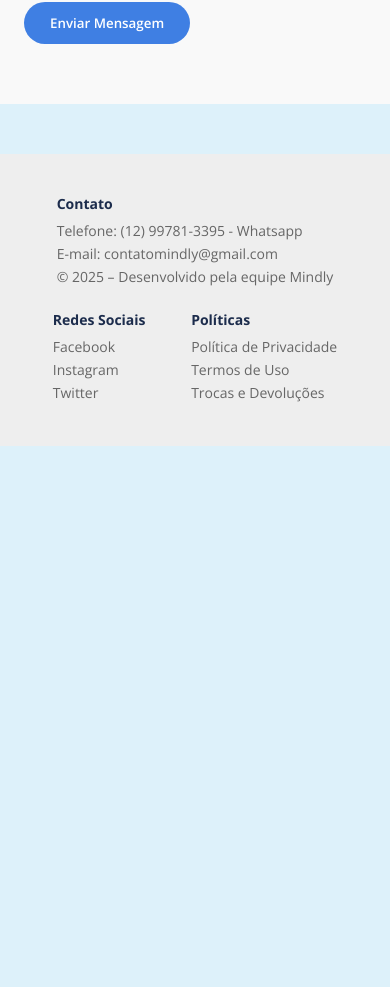
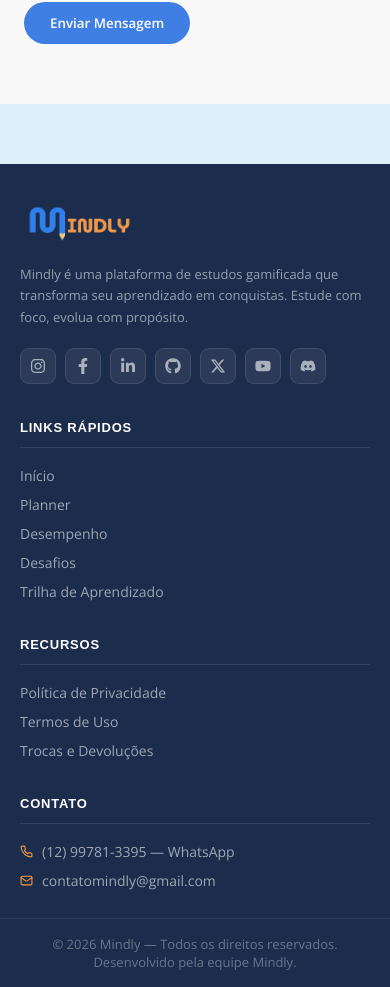
Before and after one commit to ViniSants21/Mindly-final, a React (Vite) app: page / in a window 390 px wide. Shown: the part 4938-5925 px from the top of the page. Before the commit the page ends 5384 px from the top, so only its background shows below. Built offline with nearby package versions, Linux system fonts and the light colour scheme; no server answers; the database is empty; a web font is replaced by a local one.

Commit message:
icons e footer

```diff
--- a/package.json
+++ b/package.json
@@ -15,6 +15,7 @@
     "lucide-react": "^0.460.0",
     "react": "^18.3.1",
     "react-dom": "^18.3.1",
+    "react-icons": "^5.6.0",
     "react-router-dom": "^6.30.0"
   },
   "devDependencies": {
--- a/src/components/layout/Footer.jsx
+++ b/src/components/layout/Footer.jsx
@@ -1,25 +1,122 @@
+import { Link } from "react-router-dom";
+import { Mail, Phone } from "lucide-react";
+import {
+  FaInstagram,
+  FaFacebookF,
+  FaLinkedinIn,
+  FaGithub,
+  FaYoutube,
+  FaDiscord,
+} from "react-icons/fa";
+import { FaXTwitter } from "react-icons/fa6";
+
+const SOCIAL_LINKS = [
+  { Icon: FaInstagram,  label: "Instagram", href: "#", color: "#E1306C" },
+  { Icon: FaFacebookF,  label: "Facebook",  href: "#", color: "#1877F2" },
+  { Icon: FaLinkedinIn, label: "LinkedIn",  href: "#", color: "#0A66C2" },
+  { Icon: FaGithub,     label: "GitHub",    href: "#", color: "#f0f0f0" },
+  { Icon: FaXTwitter,   label: "X",         href: "#", color: "#f0f0f0" },
+  { Icon: FaYoutube,    label: "YouTube",   href: "#", color: "#FF0000" },
+  { Icon: FaDiscord,    label: "Discord",   href: "#", color: "#5865F2" },
+];
+
+const NAV_LINKS = [
+  { label: "Início",              to: "/" },
+  { label: "Planner",             to: "/planner" },
+  { label: "Desempenho",          to: "/desempenho" },
+  { label: "Desafios",            to: "/desafios" },
+  { label: "Trilha de Aprendizado", to: "/trilha" },
+];
+
+const RESOURCE_LINKS = [
+  { label: "Política de Privacidade", href: "#" },
+  { label: "Termos de Uso",           href: "#" },
+  { label: "Trocas e Devoluções",     href: "#" },
+];
+
 export default function Footer() {
+  const year = new Date().getFullYear();
+
   return (
-    <footer className="footer">
-      <div>
-        <h4>Contato</h4>
-        <p>Telefone: (12) 99781-3395 - Whatsapp</p>
-        <p>E-mail: contatomindly@gmail.com</p>
-        <p>© 2025 – Desenvolvido pela equipe Mindly</p>
+    <footer className="footer-pro">
+      <div className="footer-pro-main">
+
+        {/* Coluna 1 — Marca */}
+        <div className="footer-pro-brand">
+          <img
+            src="/images/mindly-logo.png"
+            alt="Mindly"
+            className="footer-pro-logo"
+          />
+          <p className="footer-pro-desc">
+            Mindly é uma plataforma de estudos gamificada que transforma seu
+            aprendizado em conquistas. Estude com foco, evolua com propósito.
+          </p>
+          <div className="footer-pro-social">
+            {SOCIAL_LINKS.map(({ Icon, label, href, color }) => (
+              <a
+                key={label}
+                href={href}
+                aria-label={label}
+                className="footer-social-btn"
+                style={{ "--sc": color }}
+                target="_blank"
+                rel="noopener noreferrer"
+              >
+                <Icon size={16} />
+              </a>
+            ))}
+          </div>
+        </div>
+
+        {/* Coluna 2 — Links Rápidos */}
+        <div className="footer-pro-col">
+          <h5 className="footer-pro-heading">Links Rápidos</h5>
+          <ul className="footer-pro-list">
+            {NAV_LINKS.map(({ label, to }) => (
+              <li key={to}>
+                <Link to={to} className="footer-pro-link">{label}</Link>
+              </li>
+            ))}
+          </ul>
+        </div>
+
+        {/* Coluna 3 — Recursos */}
+        <div className="footer-pro-col">
+          <h5 className="footer-pro-heading">Recursos</h5>
+          <ul className="footer-pro-list">
+            {RESOURCE_LINKS.map(({ label, href }) => (
+              <li key={label}>
+                <a href={href} className="footer-pro-link">{label}</a>
+              </li>
+            ))}
+          </ul>
+        </div>
+
+        {/* Coluna 4 — Contato */}
+        <div className="footer-pro-col">
+          <h5 className="footer-pro-heading">Contato</h5>
+          <ul className="footer-pro-list footer-contact-list">
+            <li>
+              <Phone size={13} className="footer-contact-icon" />
+              <span>(12) 99781-3395 — WhatsApp</span>
+            </li>
+            <li>
+              <Mail size={13} className="footer-contact-icon" />
+              <a href="mailto:contatomindly@gmail.com" className="footer-pro-link">
+                contatomindly@gmail.com
+              </a>
+            </li>
+          </ul>
+        </div>
+
       </div>
 
-      <div>
-        <h4>Redes Sociais</h4>
-        <p>Facebook</p>
-        <p>Instagram</p>
-        <p>Twitter</p>
-      </div>
-
-      <div>
-        <h4>Políticas</h4>
-        <p>Política de Privacidade</p>
-        <p>Termos de Uso</p>
-        <p>Trocas e Devoluções</p>
+      <div className="footer-pro-bottom">
+        <p>
+          © {year} Mindly — Todos os direitos reservados. Desenvolvido pela
+          equipe Mindly.
+        </p>
       </div>
     </footer>
   );
--- a/src/lib/icons.jsx
+++ b/src/lib/icons.jsx
@@ -22,6 +22,12 @@
   Flame,
   Brain,
   Lightbulb,
+  Trophy,
+  Calendar,
+  X,
+  BarChart2,
+  Clock,
+  Medal,
 } from "lucide-react";
 
 /**
@@ -58,6 +64,14 @@
   lightning: Zap,
   flame: Flame,
   lightbulb: Lightbulb,
+
+  // Performance / Gamificação
+  trophy: Trophy,
+  calendar: Calendar,
+  close: X,
+  barchart: BarChart2,
+  clock: Clock,
+  medal: Medal,
 };
 
 const DEFAULT_COLOR = "#f59a3c";
--- a/src/styles/global.css
+++ b/src/styles/global.css
@@ -551,25 +551,170 @@
 }
 
 /* =====================================================================
-   FOOTER
+   FOOTER PROFISSIONAL
    ===================================================================== */
-.footer {
-  background: #eee;
+.footer-pro {
+  background: var(--navy);
+  color: rgba(255, 255, 255, 0.8);
+  margin-top: 60px;
+  font-size: 14px;
+}
+
+.footer-pro-main {
+  max-width: 1200px;
+  margin: 0 auto;
+  padding: 60px 60px 44px;
+  display: grid;
+  grid-template-columns: 2fr 1fr 1fr 1fr;
+  gap: 48px;
+}
+
+/* --- Coluna de marca --- */
+.footer-pro-brand {
   display: flex;
-  justify-content: space-around;
-  padding: 40px;
+  flex-direction: column;
+  gap: 18px;
+}
+
+.footer-pro-logo {
+  height: 46px;
+  object-fit: contain;
+  object-position: left;
+}
+
+.footer-pro-desc {
+  color: rgba(255, 255, 255, 0.55);
+  line-height: 1.65;
+  max-width: 290px;
+  font-size: 13px;
+}
+
+/* --- Redes sociais --- */
+.footer-pro-social {
+  display: flex;
+  gap: 9px;
+  flex-wrap: wrap;
+  margin-top: 2px;
+}
+
+.footer-social-btn {
+  width: 36px;
+  height: 36px;
+  border-radius: 9px;
+  background: rgba(255, 255, 255, 0.07);
+  border: 1px solid rgba(255, 255, 255, 0.1);
+  display: flex;
+  align-items: center;
+  justify-content: center;
+  color: rgba(255, 255, 255, 0.6);
+  text-decoration: none;
+  transition: background 0.22s ease, color 0.22s ease,
+              transform 0.22s ease, border-color 0.22s ease;
+}
+
+.footer-social-btn:hover {
+  background: var(--sc, var(--orange));
+  color: #fff;
+  border-color: transparent;
+  transform: translateY(-3px);
+}
+
+/* --- Colunas de links --- */
+.footer-pro-col {
+  display: flex;
+  flex-direction: column;
+  gap: 18px;
+}
+
+.footer-pro-heading {
+  color: #fff;
+  font-family: var(--font-title);
+  font-size: 13px;
+  font-weight: 700;
+  letter-spacing: 0.06em;
+  text-transform: uppercase;
+  padding-bottom: 12px;
+  border-bottom: 1px solid rgba(255, 255, 255, 0.1);
+  margin: 0;
+}
+
+.footer-pro-list {
+  list-style: none;
+  display: flex;
+  flex-direction: column;
+  gap: 10px;
+  padding: 0;
+  margin: 0;
+}
+
+.footer-pro-link {
+  color: rgba(255, 255, 255, 0.58);
+  text-decoration: none;
+  transition: color 0.17s ease;
   font-size: 14px;
-  margin-top: 50px;
-  flex-wrap: wrap;
-  gap: 20px;
 }
-.footer h4 {
-  margin-bottom: 8px;
-  color: var(--navy);
+
+.footer-pro-link:hover {
+  color: var(--orange);
 }
-.footer p {
-  color: var(--gray-soft);
-  margin-bottom: 4px;
+
+/* --- Lista de contato --- */
+.footer-contact-list li {
+  display: flex;
+  align-items: center;
+  gap: 9px;
+  color: rgba(255, 255, 255, 0.58);
+  font-size: 14px;
+}
+
+.footer-contact-icon {
+  flex-shrink: 0;
+  color: var(--orange);
+}
+
+/* --- Rodapé inferior --- */
+.footer-pro-bottom {
+  border-top: 1px solid rgba(255, 255, 255, 0.07);
+  padding: 20px 60px;
+  text-align: center;
+  color: rgba(255, 255, 255, 0.35);
+  font-size: 13px;
+}
+
+/* --- Responsivo --- */
+@media (max-width: 960px) {
+  .footer-pro-main {
+    grid-template-columns: 1fr 1fr;
+    gap: 36px;
+    padding: 48px 32px 36px;
+  }
+
+  .footer-pro-brand {
+    grid-column: 1 / -1;
+  }
+
+  .footer-pro-desc {
+    max-width: 100%;
+  }
+
+  .footer-pro-bottom {
+    padding: 18px 32px;
+  }
+}
+
+@media (max-width: 560px) {
+  .footer-pro-main {
+    grid-template-columns: 1fr;
+    padding: 36px 20px 28px;
+  }
+
+  .footer-pro-brand {
+    grid-column: auto;
+  }
+
+  .footer-pro-bottom {
+    padding: 16px 20px;
+  }
 }
 
 /* =====================================================================
--- a/src/styles/performance.css
+++ b/src/styles/performance.css
@@ -29,8 +29,9 @@
   font-size: 14px;
 }
 
-.unlocked-banner > span:first-child {
-  font-size: 28px;
+.unlocked-banner-icon {
+  display: flex;
+  align-items: center;
   flex-shrink: 0;
 }
 
@@ -50,19 +51,25 @@
   color: var(--gray-soft);
 }
 
-.unlocked-banner > button {
+.unlocked-banner-close {
   background: none;
   border: none;
-  color: #aaa;
+  display: flex;
+  align-items: center;
+  justify-content: center;
   cursor: pointer;
-  font-size: 16px;
   padding: 4px;
   border-radius: 50%;
-  transition: color 0.15s;
+  transition: background 0.15s, color 0.15s;
+  flex-shrink: 0;
 }
 
-.unlocked-banner > button:hover {
-  color: var(--navy);
+.unlocked-banner-close:hover {
+  background: rgba(0, 0, 0, 0.06);
+}
+
+.unlocked-banner-close:hover svg {
+  color: var(--navy) !important;
 }
 
 /* ================================================================
@@ -186,7 +193,9 @@
 }
 
 .achievement-trophy {
-  font-size: 32px;
+  display: flex;
+  align-items: center;
+  justify-content: center;
   margin-bottom: 4px;
 }
 
@@ -217,6 +226,9 @@
   font-size: 11px;
   color: #aaa;
   margin-top: 4px;
+  display: flex;
+  align-items: center;
+  gap: 4px;
 }
 
 /* Card bloqueado */
```
Also changed, not shown: src/pages/Performance.jsx (+22 -14 lines), 1 other file (tests, documents, lock files or other folders).
